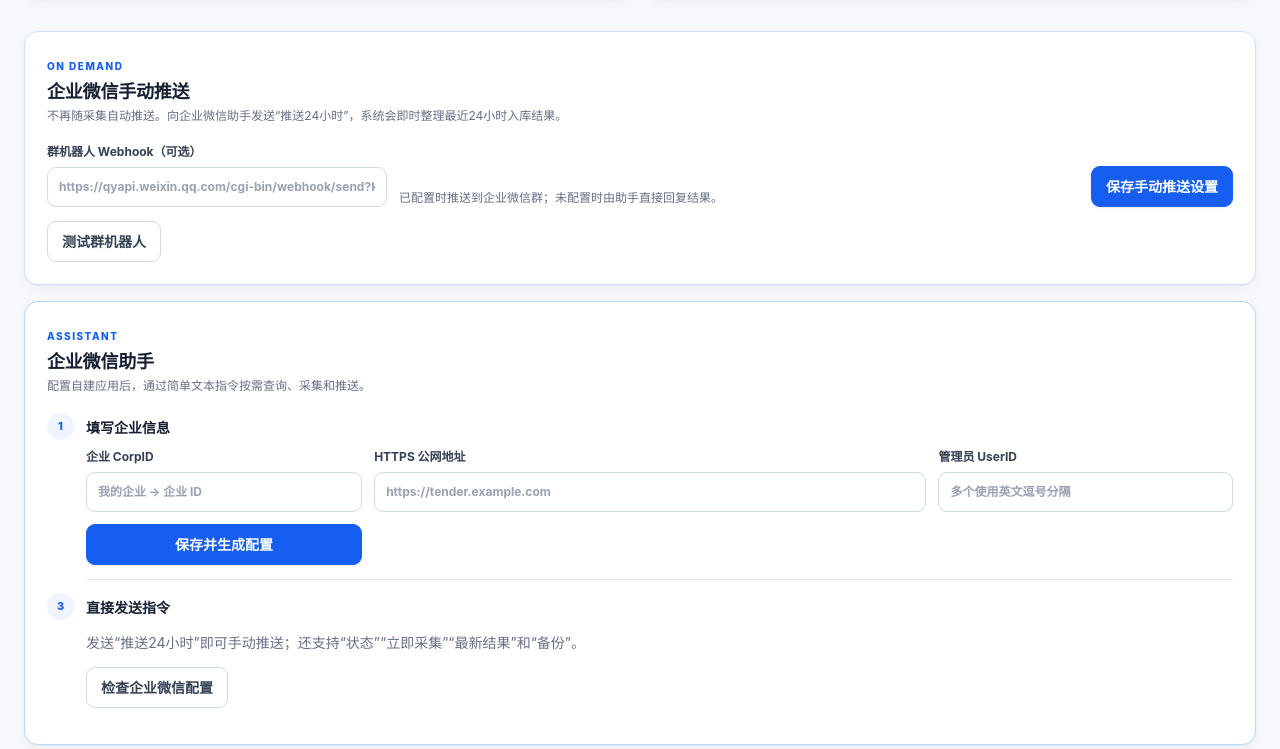
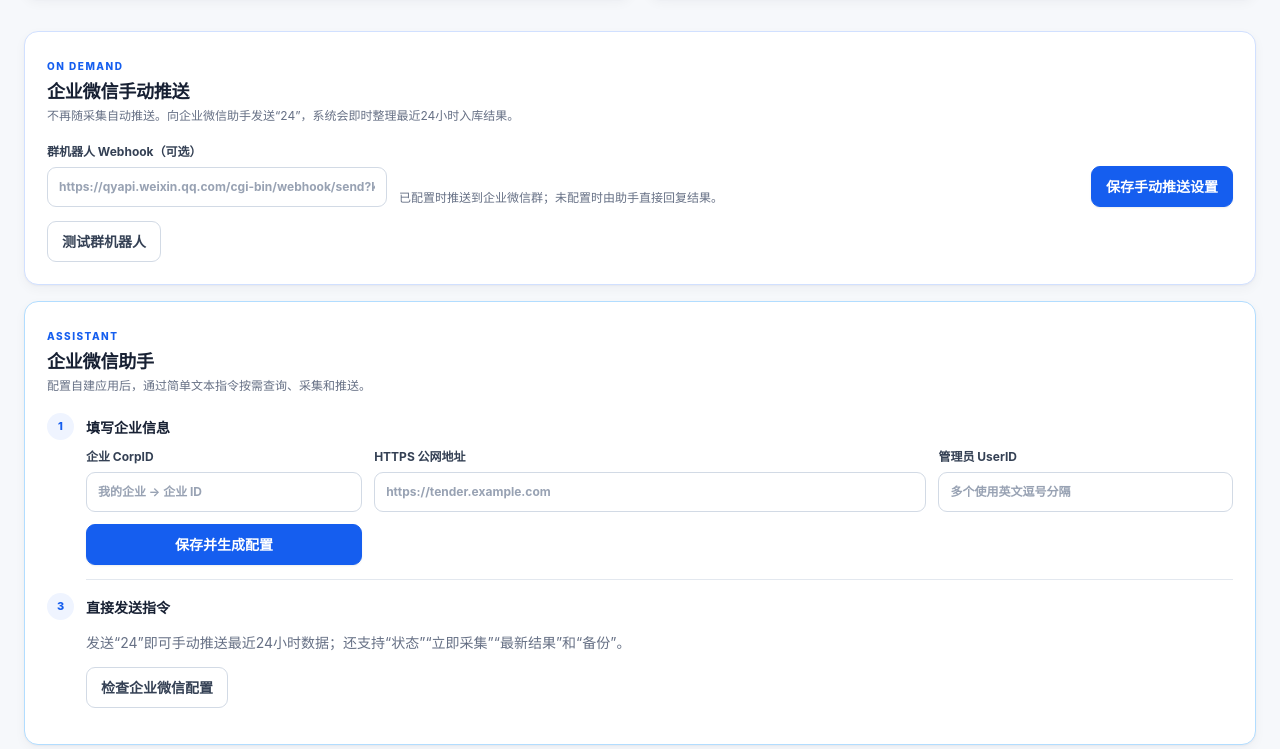
Before and after one commit to dinggood615/data-collection-management-platform, a Python web app: template app/templates/index.html in a window 1280 px wide. Shown: the part 2459-3208 px from the top of the page. Run offline with Jinja, Linux system fonts and the light colour scheme; the template is opened without the code that fills it, so the values that code supplies are empty.

Commit message:
Shorten WeCom delivery command to 24 (#12)
Co-authored-by: dinggood615 <dinggood615@users.noreply.github.com>

```diff
--- a/app/templates/index.html
+++ b/app/templates/index.html
@@ -41,9 +41,9 @@
     <section class="card"><div class="section-head"><div><span class="section-kicker">BACKUP</span><h2>自动备份设置</h2><p>每天创建 SQLite 一致性备份并按周期清理。</p></div></div><form action="/backup-settings" method="post" class="settings"><label>备份时间<input type="time" name="backup_schedule" value="{{ backup_schedule }}" required></label><label>保留天数<input type="number" name="backup_retention_days" value="{{ backup_retention_days }}" min="1" max="3650" required></label><button class="button secondary">保存备份设置</button></form><p class="meta">最近备份：{{ last_backup or '尚未执行' }}{% if backup_message %}<br>{{ backup_message }}{% endif %}</p></section>
   </div>
 
-  <section class="card wecom-push-card"><div class="section-head"><div><span class="section-kicker">ON DEMAND</span><h2>企业微信手动推送</h2><p>不再随采集自动推送。向企业微信助手发送“推送24小时”，系统会即时整理最近24小时入库结果。</p></div></div><form action="/wecom/push-settings" method="post" class="form-grid"><label class="wide">群机器人 Webhook（可选）<input type="url" name="webhook" placeholder="https://qyapi.weixin.qq.com/cgi-bin/webhook/send?key=..."></label><div class="meta">已配置时推送到企业微信群；未配置时由助手直接回复结果。</div><button class="button primary">保存手动推送设置</button></form><form action="/wecom/push-test" method="post" class="actions"><button class="button secondary">测试群机器人</button></form>{% if wecom_webhook_configured %}<p class="meta">群机器人 Webhook 已保存；留空保存不会修改。</p>{% endif %}{% if wecom_push_message %}<p class="notice">{{ wecom_push_message }}</p>{% endif %}</section>
+  <section class="card wecom-push-card"><div class="section-head"><div><span class="section-kicker">ON DEMAND</span><h2>企业微信手动推送</h2><p>不再随采集自动推送。向企业微信助手发送“24”，系统会即时整理最近24小时入库结果。</p></div></div><form action="/wecom/push-settings" method="post" class="form-grid"><label class="wide">群机器人 Webhook（可选）<input type="url" name="webhook" placeholder="https://qyapi.weixin.qq.com/cgi-bin/webhook/send?key=..."></label><div class="meta">已配置时推送到企业微信群；未配置时由助手直接回复结果。</div><button class="button primary">保存手动推送设置</button></form><form action="/wecom/push-test" method="post" class="actions"><button class="button secondary">测试群机器人</button></form>{% if wecom_webhook_configured %}<p class="meta">群机器人 Webhook 已保存；留空保存不会修改。</p>{% endif %}{% if wecom_push_message %}<p class="notice">{{ wecom_push_message }}</p>{% endif %}</section>
 
-  <section class="card wecom-card"><div class="section-head"><div><span class="section-kicker">ASSISTANT</span><h2>企业微信助手</h2><p>配置自建应用后，通过简单文本指令按需查询、采集和推送。</p></div></div><ol class="steps"><li><span>1</span><div><strong>填写企业信息</strong><form action="/wecom/quick-settings" method="post" class="form-grid"><label>企业 CorpID<input name="corp_id" placeholder="我的企业 → 企业 ID"></label><label>HTTPS 公网地址<input name="public_url" placeholder="https://tender.example.com"></label><label>管理员 UserID<input name="admin_users" placeholder="多个使用英文逗号分隔"></label><button class="button primary">保存并生成配置</button></form></div></li>{% if wecom_callback_url %}<li><span>2</span><div><strong>复制到企业微信后台</strong><div class="settings code-fields"><label>回调地址<input readonly value="{{ wecom_callback_url }}"></label><label>Token<input readonly value="{{ wecom_callback_token_value }}"></label><label>EncodingAESKey<input readonly value="{{ wecom_encoding_aes_key_value }}"></label></div></div></li>{% endif %}<li><span>3</span><div><strong>直接发送指令</strong><p>发送“推送24小时”即可手动推送；还支持“状态”“立即采集”“最新结果”和“备份”。</p><form action="/wecom/check" method="post"><button class="button secondary">检查企业微信配置</button></form></div></li></ol>{% if wecom_message %}<p class="notice">{{ wecom_message }}</p>{% endif %}</section>
+  <section class="card wecom-card"><div class="section-head"><div><span class="section-kicker">ASSISTANT</span><h2>企业微信助手</h2><p>配置自建应用后，通过简单文本指令按需查询、采集和推送。</p></div></div><ol class="steps"><li><span>1</span><div><strong>填写企业信息</strong><form action="/wecom/quick-settings" method="post" class="form-grid"><label>企业 CorpID<input name="corp_id" placeholder="我的企业 → 企业 ID"></label><label>HTTPS 公网地址<input name="public_url" placeholder="https://tender.example.com"></label><label>管理员 UserID<input name="admin_users" placeholder="多个使用英文逗号分隔"></label><button class="button primary">保存并生成配置</button></form></div></li>{% if wecom_callback_url %}<li><span>2</span><div><strong>复制到企业微信后台</strong><div class="settings code-fields"><label>回调地址<input readonly value="{{ wecom_callback_url }}"></label><label>Token<input readonly value="{{ wecom_callback_token_value }}"></label><label>EncodingAESKey<input readonly value="{{ wecom_encoding_aes_key_value }}"></label></div></div></li>{% endif %}<li><span>3</span><div><strong>直接发送指令</strong><p>发送“24”即可手动推送最近24小时数据；还支持“状态”“立即采集”“最新结果”和“备份”。</p><form action="/wecom/check" method="post"><button class="button secondary">检查企业微信配置</button></form></div></li></ol>{% if wecom_message %}<p class="notice">{{ wecom_message }}</p>{% endif %}</section>
 
   <section class="card account-card"><div class="section-head"><div><span class="section-kicker">SECURITY</span><h2>管理员账户</h2><p>首次登录后请立即修改默认账户。</p></div></div><form action="/admin-credentials" method="post" class="form-grid"><label>管理员用户名<input name="admin_username" value="{{ admin_username }}" required></label><label>新密码<input type="password" name="new_password" minlength="8" placeholder="至少 8 位" required></label><label>确认密码<input type="password" name="confirm_password" minlength="8" required></label><button class="button secondary">保存账户</button></form></section>
 </main>
```
Also changed, not shown: app/main.py (+4 -4 lines), .github/workflows/verify.yml, README.md.
